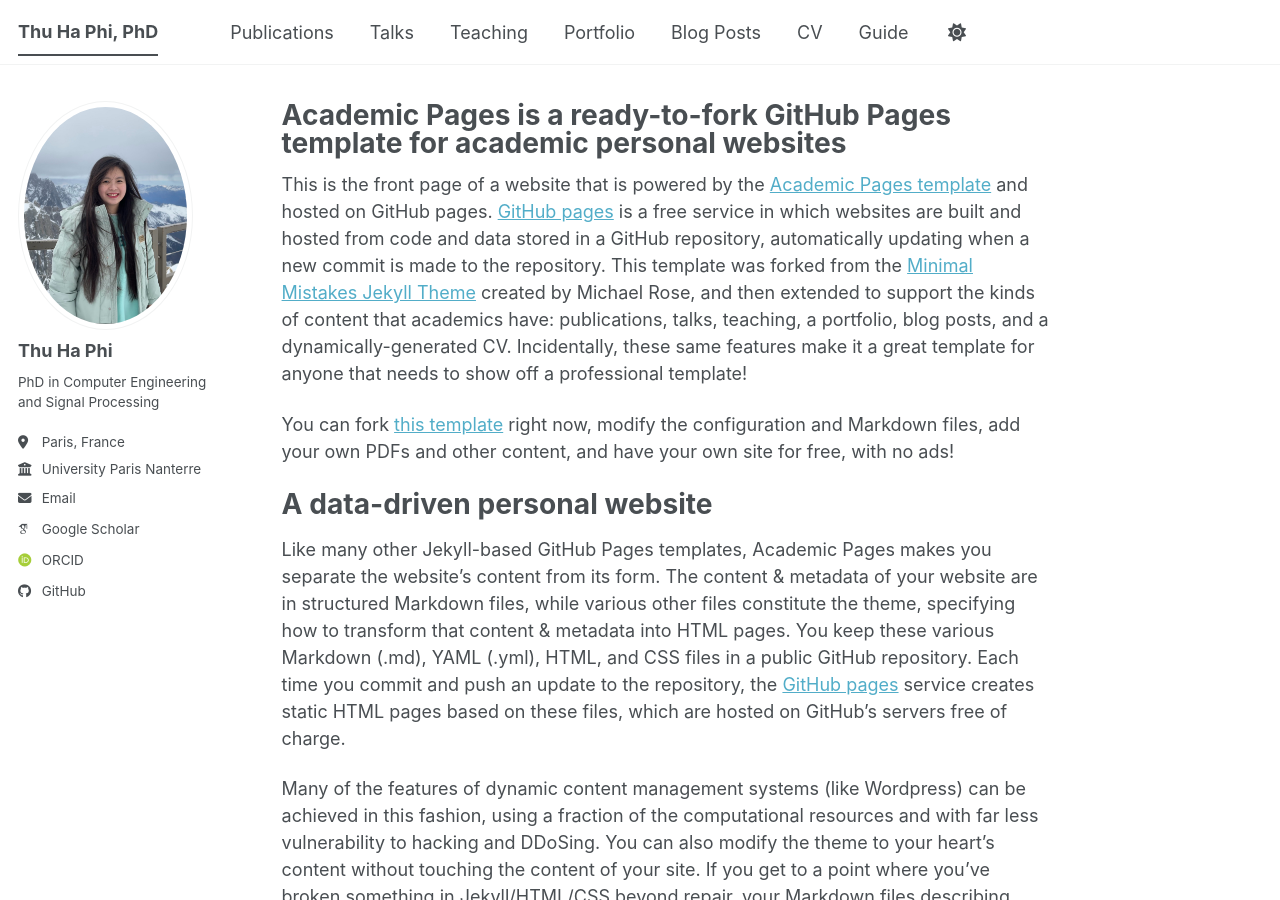
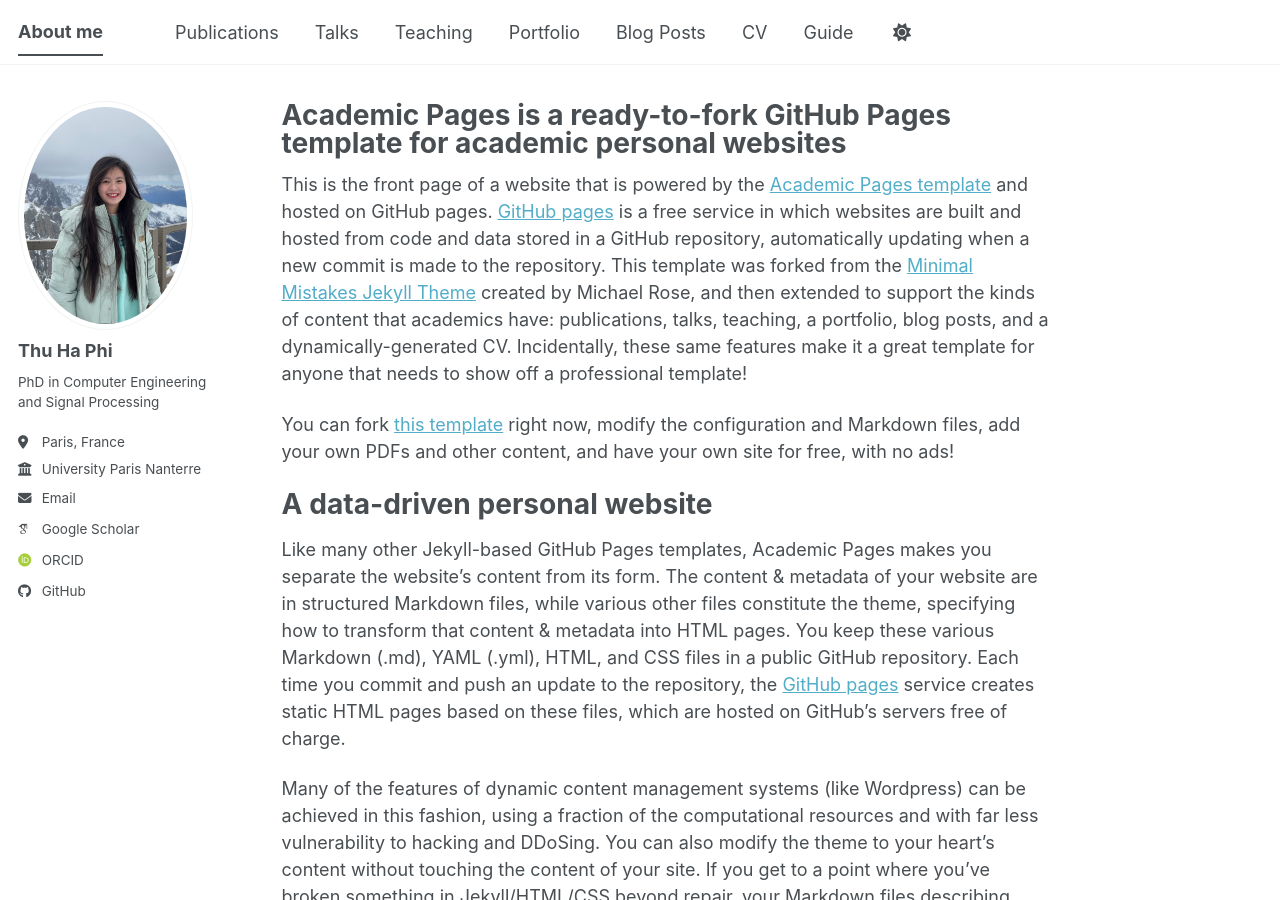
Before and after one commit to ChionanthusRetusus/thuhaphi.github.io, a Jekyll site: the page built from _pages/about.md, in a window 1280 px wide and 900 px high. Built offline with Jekyll 4.4.1, drawn with Linux system fonts in a browser that asks for light colours; some web fonts are replaced; a script bundle is joined from its source files by our own code; library files that are not in the unit come from our copies.

Commit message:
Update _config.yml

```diff
--- a/_config.yml
+++ b/_config.yml
@@ -9,7 +9,7 @@
 # Basic Site Settings
 locale                   : "en-US"
 site_theme               : "default" # The available themes options are "default", "air", "sunrise", "mint", "dirt" and "contrast"
-title                    : "Thu Ha Phi, PhD"
+title                    : "About me"
 title_separator          : "-"
 name                     : &name "Thu Ha Phi"
 description              : &description "Thu Ha Phi's academic portfolio"   # Update this with a general description of your site, this is the default if not overridden by a page
```
